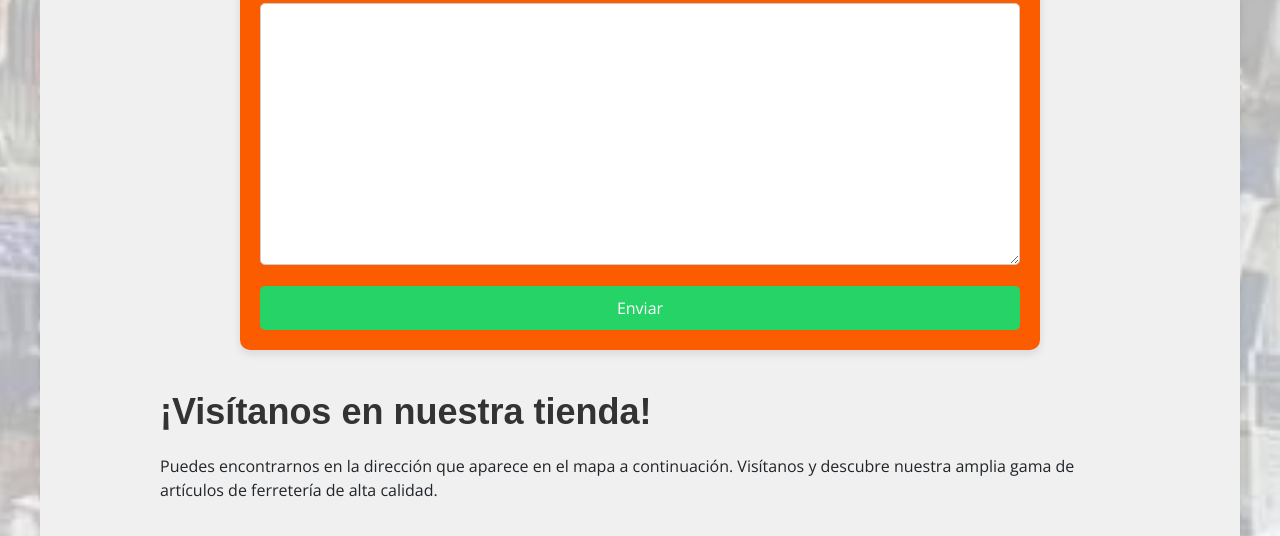
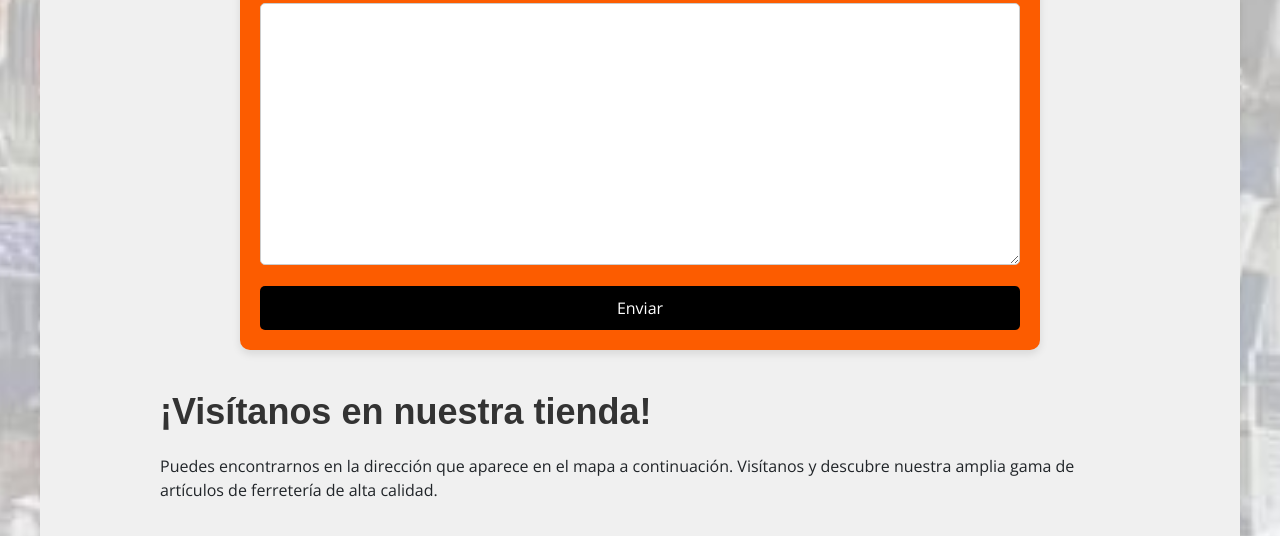
Before and after one commit to DesarrolloWeb2024/E-commerce, a website: page public/contacto.html in a window 1280 px wide. Shown: the part 872-1408 px from the top of the page. Drawn offline with nearby package versions, Linux system fonts and the light colour scheme; no server answers; files whose address does not match are found by name.

Commit message:
Cambie el color del boton en el formulario de contacto

```diff
--- a/public/styles/style.css
+++ b/public/styles/style.css
@@ -764,7 +764,7 @@ input[type="number"], input[type="text"], input[type="email"] {
 
     padding: 10px;
 
-    background-color: #25D366;
+    background-color: #000000;
 
     border: none;
 
@@ -781,7 +781,7 @@ input[type="number"], input[type="text"], input[type="email"] {
 
 .button-type-form:hover {
 
-    background-color: #5cb85c;
+    background-color: #4e4d4d;
 
 }
 /* Contenedor del mapa */
```
